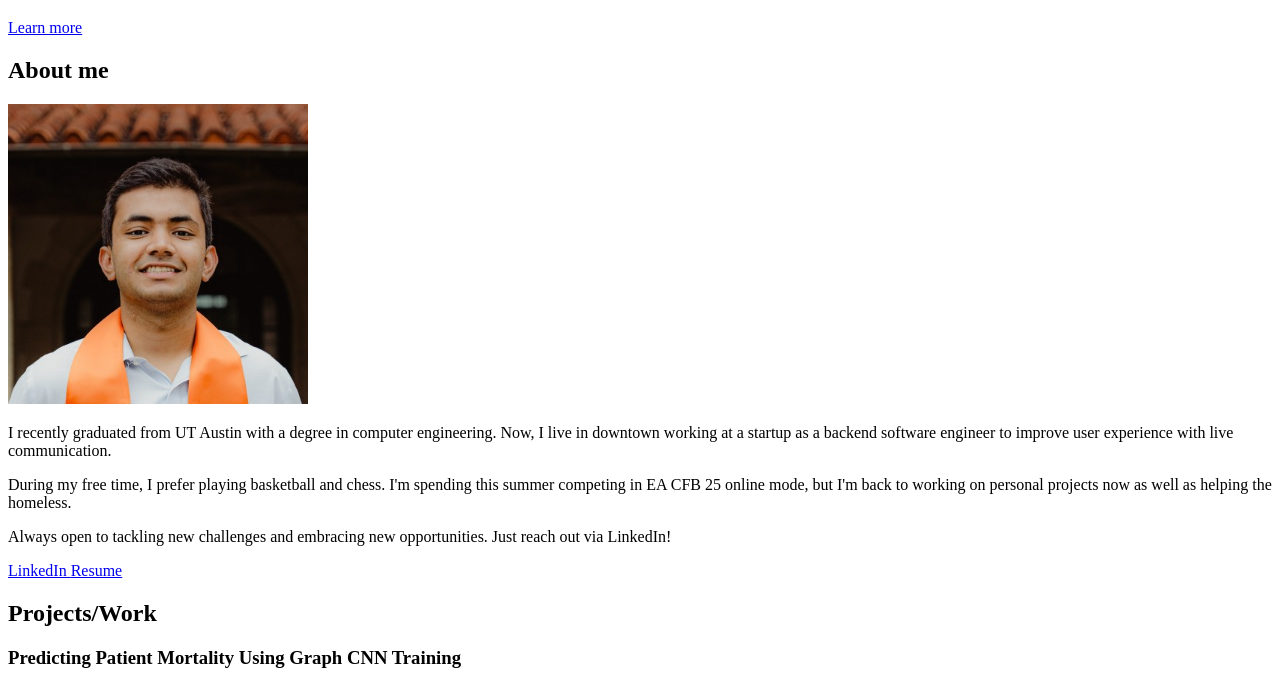
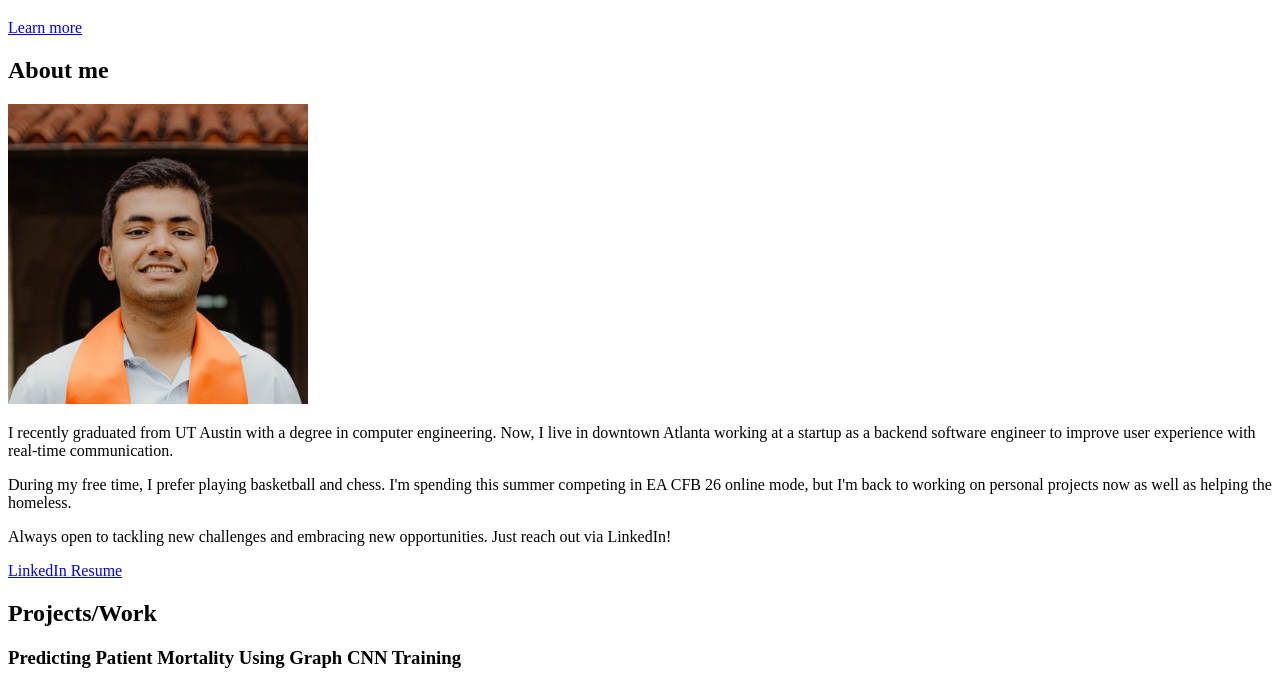
Before and after one commit to SanjayGorurUT/my-new-website, a website: page src/template.html in a window 1280 px wide. Shown: the part 98-782 px from the top of the page. Drawn offline with nearby package versions, Linux system fonts and the light colour scheme.

Commit message:
get a life instead of checking my commit history

```diff
--- a/src/template.html
+++ b/src/template.html
@@ -66,11 +66,11 @@
           <div class="col-md-6 col-sm-12">
             <div class="about-wrapper__info">
               <p class="about-wrapper__info-text">
-                I recently graduated from UT Austin with a degree in computer engineering. Now, I live in downtown working at a startup
-		as a backend software engineer to improve user experience with live communication.
+                I recently graduated from UT Austin with a degree in computer engineering. Now, I live in downtown Atlanta working at a startup
+		as a backend software engineer to improve user experience with real-time communication.
               </p>
               <p class="about-wrapper__info-text">
-                During my free time, I prefer playing basketball and chess. I'm spending this summer competing in EA CFB 25 online mode,
+                During my free time, I prefer playing basketball and chess. I'm spending this summer competing in EA CFB 26 online mode,
 		but I'm back to working on personal projects now as well as helping the homeless.
               </p>
               <p class="about-wrapper__info-text">
```
